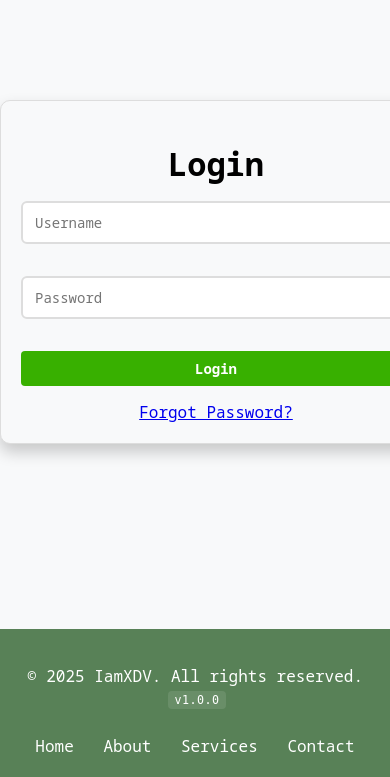
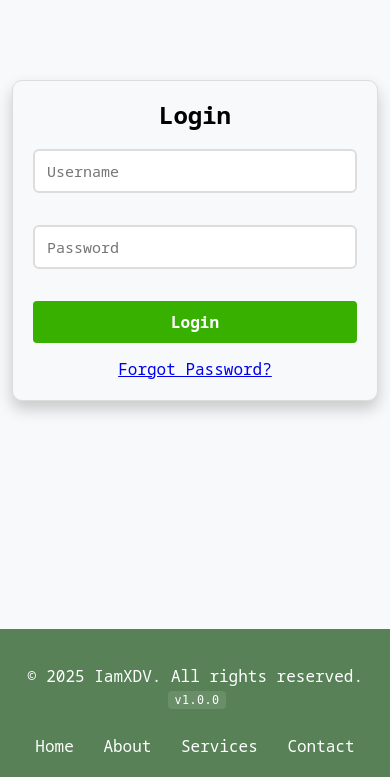
Before and after one commit to iamxdv30/TheOmnitool, a Flask app: page /login in a window 390 px wide; the page is wider, and only the part inside the window is pictured. Shown: the part 67-844 px from the top of that part. Run offline with Flask 3, Linux system fonts and the light colour scheme; parts of the project's set-up code (start-up, migrations or seed data) failed here and were passed over.

Commit message:
style: enhance login form responsiveness and mobile layout optimization

```diff
--- a/static/css/login.css
+++ b/static/css/login.css
@@ -1,24 +1,28 @@
+/* Base styles */
 .login-container {
   display: flex;
   flex-direction: column;
   align-items: center;
   justify-content: center;
   font-family: var(--font-family);
-  margin: 100px auto; /* Centers container vertically */
+  margin: 6rem auto 3rem;
   background-color: var(--container-bg);
   border: 1px solid var(--border-color);
-  padding: 20px;
-  max-width: 400px; /* Sets a maximum width for the container */
-  width: 100%; /* Ensures it scales well with the screen */
+  padding: 1.5rem;
+  max-width: 400px;
+  width: calc(100% - 2rem);
   border-radius: 10px;
   box-shadow: var(--shadow-heavy);
   color: var(--text-primary);
+  box-sizing: border-box;
 }
 
 .login-container h1 {
-  font-size: 2rem;
-  margin-bottom: 1rem;
+  font-size: 1.75rem;
+  margin: 0 0 1.5rem 0;
   color: var(--text-primary);
+  text-align: center;
+  line-height: 1.2;
 }
 
 .login-container form {
@@ -41,16 +45,20 @@
 }
 
 .login-container form input {
-  width: 95.5%; /* Ensures inputs take up the full form width */
-  padding: 10px 12px;
+  width: 100%;
+  padding: 12px 14px;
   margin-bottom: 1rem;
   border: 2px solid var(--border-color);
   border-radius: 6px;
   background-color: var(--input-bg);
   color: var(--text-primary);
   font-family: var(--font-family);
-  font-size: 14px;
+  font-size: 1rem;
   transition: border-color 0.3s ease, box-shadow 0.3s ease;
+  box-sizing: border-box;
+  -webkit-appearance: none;
+  -moz-appearance: none;
+  appearance: none;
 }
 
 .login-container form input:focus {
@@ -72,7 +80,31 @@
   background-color: var(--secondary-hover);
 }
 
+/* Responsive adjustments */
+@media screen and (max-width: 480px) {
+  .login-container {
+    margin: 5rem auto 2rem;
+    padding: 1.25rem;
+    width: calc(100% - 1.5rem);
+  }
+
+  .login-container h1 {
+    font-size: 1.5rem;
+    margin-bottom: 1.25rem;
+  }
+
+  .login-container form input {
+    padding: 10px 12px;
+    font-size: 0.9375rem;
+  }
+
+  .login-container form button {
+    padding: 0.6rem;
+    font-size: 1rem;
+  }
+}
+
 /* Dark mode - only specific overrides needed */
 html.dark .login-container {
-  box-shadow: 0 0 10px 0 rgba(0, 128, 0, 0.5); /* Keep the green shadow for dark theme */
+  box-shadow: 0 0 10px 0 rgba(0, 128, 0, 0.5);
 }
```
